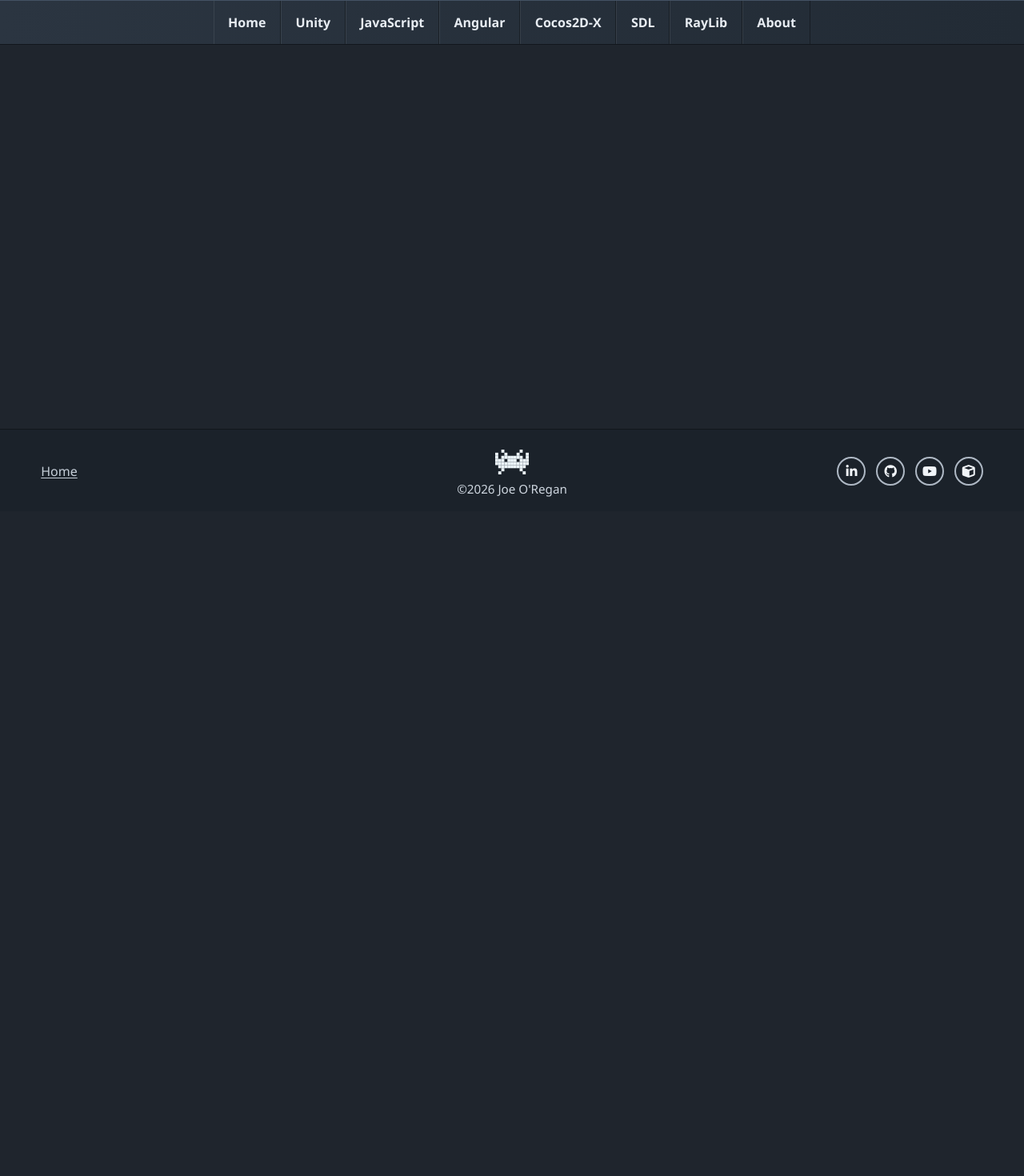
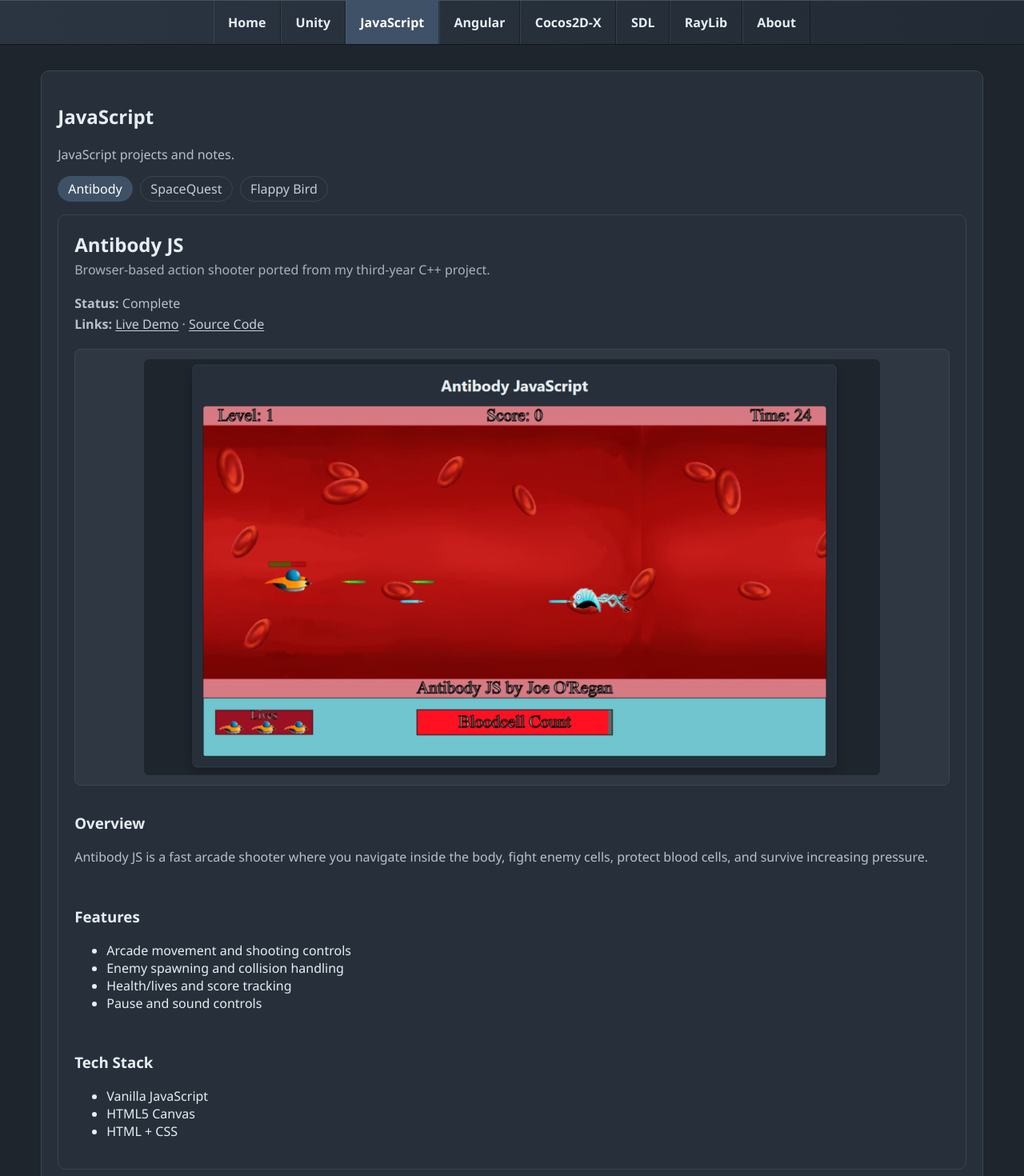
Before and after one commit to JoeORegan/joeoregan.github.io, a Vue app: page /#/javascript/antibody in a window 1280 px wide. Shown: the top 1470 px of the page at 80% size. Before the commit the page ends 800 px from the top, so only its background shows below. Built offline with nearby package versions, Linux system fonts and the light colour scheme.

Commit message:
feat: add Antibody and Flappy Bird project pages with details and links

```diff
--- a/src/pages/HomePage.vue
+++ b/src/pages/HomePage.vue
@@ -6,13 +6,44 @@
 
   <section class="project-strip">
     <div class="project-strip__content">
-      <h2>SpaceQuest</h2>
+      <h2>Antibody</h2>
+      <p>
+        Antibody JS is an action shooter where you navigate inside the body,
+        fight enemy cells, protect blood cells, and survive increasingly intense
+        waves. It's a JavaScript port of my third-year C++ game project.
+      </p>
+      <RouterLink class="project-strip__link" to="/javascript/antibody">
+        View Antibody JS page →
+      </RouterLink>
+      <br />
+      <a
+        class="project-strip__link"
+        href="https://joeoregan.github.io/JS-Antibody/"
+        target="_blank"
+        rel="noopener"
+      >
+        Play Antibody JS ↗
+      </a>
+    </div>
+
+    <div class="project-strip__media">
+      <img
+        src="/images/antibody/cover.png"
+        alt="Antibody JS cover art"
+        class="project-strip__image"
+      />
+    </div>
+  </section>
+
+  <section class="project-strip">
+    <div class="project-strip__content">
+      <h2>Space Quest</h2>
       <p>
         Arcade-style JavaScript space shooter focused on movement, collisions,
         waves, and score progression.
       </p>
       <RouterLink class="project-strip__link" to="/javascript/spacequest">
-        View SpaceQuest page →
+        View Space Quest page →
       </RouterLink>
       <br />
       <a
@@ -21,14 +52,14 @@
         target="_blank"
         rel="noopener"
       >
-        Play SpaceQuest ↗
+        Play Space Quest ↗
       </a>
     </div>
 
     <div class="project-strip__media">
       <img
         src="/images/spacequest/cover.png"
-        alt="SpaceQuest cover art"
+        alt="Space Quest cover art"
         class="project-strip__image"
       />
     </div>
@@ -36,7 +67,7 @@
 
   <section class="project-strip">
     <div class="project-strip__content">
-      <h2>Flappy Bird JS</h2>
+      <h2>Flappy Bird</h2>
       <p>
         JavaScript remake of Flappy Bird with canvas gameplay, score tracking,
         and classic one-button controls.
@@ -51,7 +82,7 @@
         >
           Play Flappy Bird ↗
         </a>
-        <br/>
+        <br />
         <a
           class="project-strip__link"
           href="https://github.com/JoeORegan/JS-FlappyBird"
--- a/src/pages/JavaScriptPage.vue
+++ b/src/pages/JavaScriptPage.vue
@@ -3,10 +3,48 @@
     <h1>JavaScript</h1>
     <p>JavaScript projects and notes.</p>
 
-    <nav>
-      <RouterLink to="/javascript/spacequest">SpaceQuest</RouterLink>
+    <nav class="subnav" aria-label="JavaScript project pages">
+      <RouterLink class="subnav-link" to="/javascript/antibody"
+        >Antibody</RouterLink
+      >
+      <RouterLink class="subnav-link" to="/javascript/spacequest"
+        >SpaceQuest</RouterLink
+      >
+      <RouterLink class="subnav-link" to="/javascript/flappybird"
+        >Flappy Bird</RouterLink
+      >
     </nav>
 
     <router-view />
   </section>
 </template>
+
+<style scoped>
+.subnav {
+  display: flex;
+  flex-wrap: wrap;
+  gap: 0.6rem;
+  margin: 0.75rem 0 1rem;
+}
+
+.subnav-link {
+  display: inline-block;
+  padding: 0.45rem 0.75rem;
+  border: 1px solid var(--border);
+  border-radius: 999px;
+  text-decoration: none;
+  color: #c5ced8;
+  line-height: 1;
+}
+
+.subnav-link:hover {
+  color: #f1f5f9;
+  background: var(--hover);
+}
+
+.subnav-link.router-link-active {
+  color: #fff;
+  background: var(--active);
+  border-color: var(--active);
+}
+</style>
--- /dev/null
+++ b/src/pages/javascript/AntibodyPage.vue
@@ -0,0 +1,100 @@
+<template>
+  <article class="page-panel project-page">
+    <header class="project-header">
+      <h2>Antibody JS</h2>
+      <p class="project-subtitle">
+        Browser-based action shooter ported from my third-year C++ project.
+      </p>
+    </header>
+
+    <section class="project-meta">
+      <p><strong>Status:</strong> Complete</p>
+      <p>
+        <strong>Links: </strong>
+        <a
+          href="https://joeoregan.github.io/JS-Antibody/"
+          target="_blank"
+          rel="noopener"
+          >Live Demo</a
+        >
+        ·
+        <a
+          href="https://github.com/JoeORegan/JS-Antibody"
+          target="_blank"
+          rel="noopener"
+          >Source Code</a
+        >
+      </p>
+    </section>
+
+    <section class="project-image-wrap">
+      <img
+        src="/images/antibody/cover.png"
+        alt="Antibody gameplay screenshot"
+        class="project-image"
+      />
+    </section>
+
+    <section>
+      <h3>Overview</h3>
+      <p>
+        Antibody JS is a fast arcade shooter where you navigate inside the body,
+        fight enemy cells, protect blood cells, and survive increasing pressure.
+      </p>
+    </section>
+
+    <section>
+      <h3>Features</h3>
+      <ul>
+        <li>Arcade movement and shooting controls</li>
+        <li>Enemy spawning and collision handling</li>
+        <li>Health/lives and score tracking</li>
+        <li>Pause and sound controls</li>
+      </ul>
+    </section>
+
+    <section>
+      <h3>Tech Stack</h3>
+      <ul>
+        <li>Vanilla JavaScript</li>
+        <li>HTML5 Canvas</li>
+        <li>HTML + CSS</li>
+      </ul>
+    </section>
+  </article>
+</template>
+
+<style scoped>
+.project-page {
+  display: grid;
+  gap: 1rem;
+}
+
+.project-header h2 {
+  margin: 0 0 0.25rem 0;
+}
+
+.project-subtitle {
+  margin: 0;
+  opacity: 0.9;
+}
+
+.project-meta p {
+  margin: 0.25rem 0;
+}
+
+.project-image-wrap {
+  background: rgba(255, 255, 255, 0.04);
+  border: 1px solid var(--border);
+  border-radius: 8px;
+  padding: 0.75rem;
+}
+
+.project-image {
+  width: 100%;
+  max-width: 920px;
+  border-radius: 6px;
+  display: block;
+  margin: 0 auto;
+}
+</style>
--- /dev/null
+++ b/src/pages/javascript/FlappyBirdPage.vue
@@ -0,0 +1,100 @@
+<template>
+  <article class="page-panel project-page">
+    <header class="project-header">
+      <h2>Flappy Bird JS</h2>
+      <p class="project-subtitle">
+        JavaScript remake of Flappy Bird with classic one-button gameplay.
+      </p>
+    </header>
+
+    <section class="project-meta">
+      <p><strong>Status:</strong> Complete</p>
+      <p>
+        <strong>Links: </strong>
+        <a
+          href="https://joeoregan.github.io/JS-FlappyBird/"
+          target="_blank"
+          rel="noopener"
+          >Live Demo</a
+        >
+        ·
+        <a
+          href="https://github.com/JoeORegan/JS-FlappyBird"
+          target="_blank"
+          rel="noopener"
+          >Source Code</a
+        >
+      </p>
+    </section>
+
+    <section class="project-image-wrap">
+      <img
+        src="/images/flappybird/cover.png"
+        alt="Flappy Bird gameplay screenshot"
+        class="project-image"
+      />
+    </section>
+
+    <section>
+      <h3>Overview</h3>
+      <p>
+        Flappy Bird JS is a browser version of the arcade classic focused on
+        timing, obstacle avoidance, and high-score chasing.
+      </p>
+    </section>
+
+    <section>
+      <h3>Features</h3>
+      <ul>
+        <li>Simple one-button controls</li>
+        <li>Pipe obstacle generation and collision detection</li>
+        <li>Score and top score tracking</li>
+        <li>Audio and gameplay settings panel</li>
+      </ul>
+    </section>
+
+    <section>
+      <h3>Tech Stack</h3>
+      <ul>
+        <li>Vanilla JavaScript</li>
+        <li>HTML5 Canvas</li>
+        <li>HTML + CSS</li>
+      </ul>
+    </section>
+  </article>
+</template>
+
+<style scoped>
+.project-page {
+  display: grid;
+  gap: 1rem;
+}
+
+.project-header h2 {
+  margin: 0 0 0.25rem 0;
+}
+
+.project-subtitle {
+  margin: 0;
+  opacity: 0.9;
+}
+
+.project-meta p {
+  margin: 0.25rem 0;
+}
+
+.project-image-wrap {
+  background: rgba(255, 255, 255, 0.04);
+  border: 1px solid var(--border);
+  border-radius: 8px;
+  padding: 0.75rem;
+}
+
+.project-image {
+  width: 100%;
+  max-width: 920px;
+  border-radius: 6px;
+  display: block;
+  margin: 0 auto;
+}
+</style>
--- a/src/router.js
+++ b/src/router.js
@@ -4,6 +4,8 @@ import HomePage from "./pages/HomePage.vue";
 import UnityPage from "./pages/UnityPage.vue";
 import JavaScriptPage from "./pages/JavaScriptPage.vue";
 import SpaceQuestPage from "./pages/javascript/SpaceQuestPage.vue";
+import AntibodyPage from "./pages/javascript/AntibodyPage.vue";
+import FlappyBirdPage from "./pages/javascript/FlappyBirdPage.vue";
 import AngularPage from "./pages/AngularPage.vue";
 import Cocos2dxPage from "./pages/Cocos2dxPage.vue";
 import SdlPage from "./pages/SdlPage.vue";
@@ -21,10 +23,22 @@ const routes = [
         meta: { title: "JavaScript" },
         children: [
             {
+                path: "antibody",
+                name: "javascript-antibody",
+                component: AntibodyPage,
+                meta: { title: "Antibody" },
+            },
+            {
                 path: "spacequest",
                 name: "javascript-spacequest",
                 component: SpaceQuestPage,
                 meta: { title: "SpaceQuest" },
+            },
+            {
+                path: "flappybird",
+                name: "javascript-flappybird",
+                component: FlappyBirdPage,
+                meta: { title: "Flappy Bird" },
             },
         ],
     },
```
Also changed, not shown: images/antibody/cover.jpg (added), images/antibody/cover.png (added).
